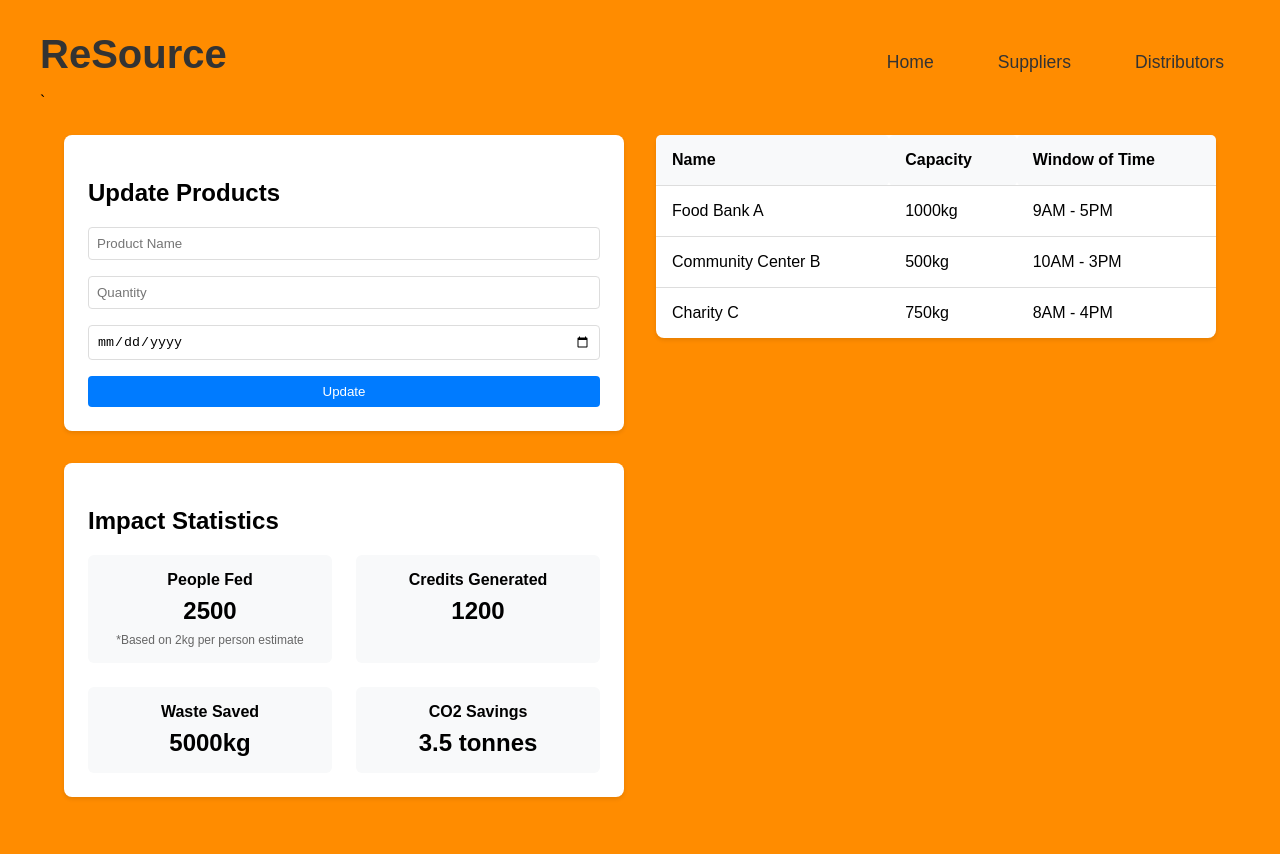
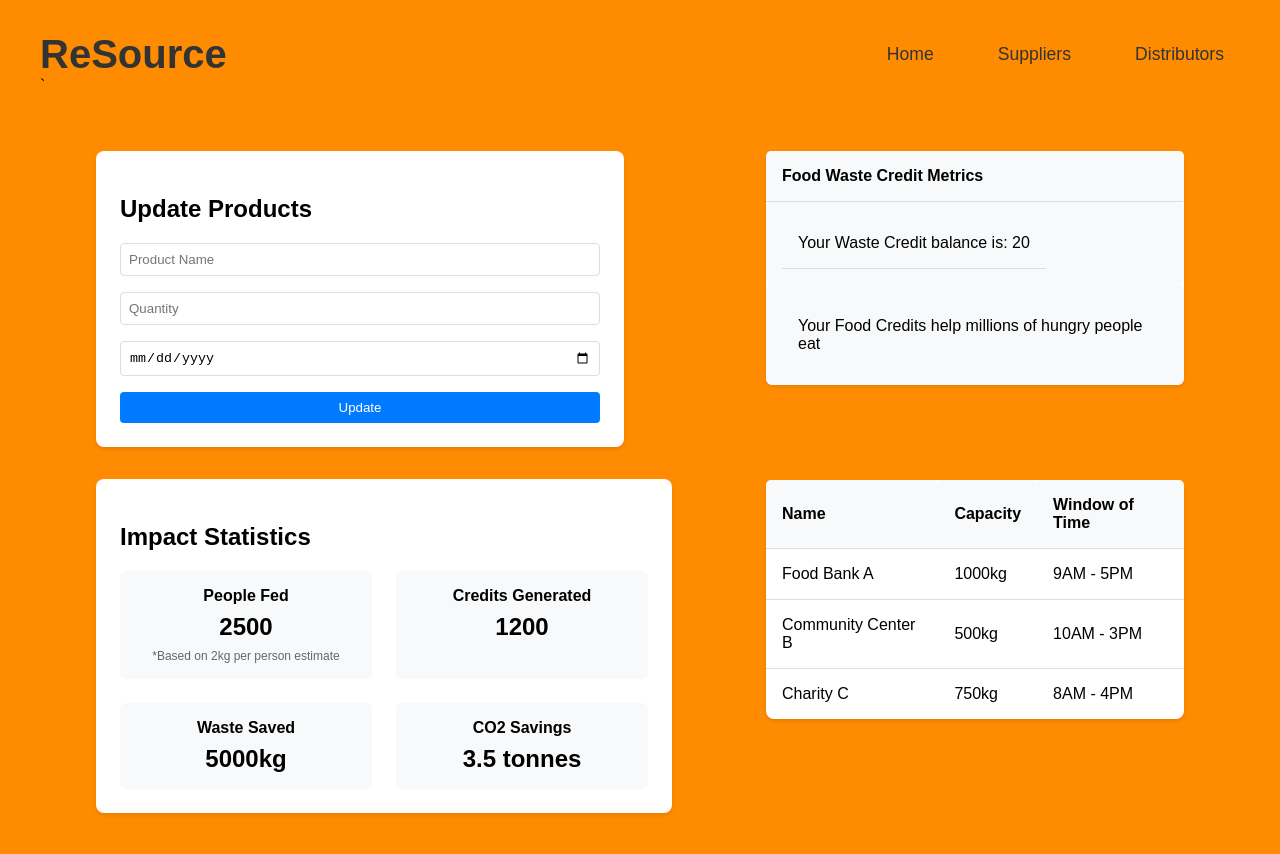
Before and after one commit to raupadhyaya04/ICHack25, a React (Create React App) app in the folder Webpage/resource/: page /suppliers in a window 1280 px wide. Shown: the top 854 px of the page. Built offline with nearby package versions, Linux system fonts and the light colour scheme.

Commit message:
Frontend stuff + plotly I think?????

```diff
--- a/Webpage/resource/src/app.css
+++ b/Webpage/resource/src/app.css
@@ -140,30 +140,31 @@ body {
   }
 }
 
-.title {
-  margin: 0;
-  padding-bottom: 1rem;
-}
-
 .distributors-page {
   padding: 1.5rem;
 }
 
 .dashboard-container {
-  display: flex;
+  display: grid;
+  grid-template-columns: repeat(2, 1fr);
   gap: 2rem;
-  height: calc(100vh - 150px); /* Adjust based on header height */
+  padding: 2rem;
+  max-width: 1400px;
+  margin: 0 auto;
 }
 
 .left-column {
-  flex: 1;
   display: flex;
   flex-direction: column;
   gap: 2rem;
+  margin-left: 0px;
 }
 
 .right-column {
-  flex: 1;
+  display: flex;
+  flex-direction: column;
+  gap: 2rem;
+  margin-left: 110px;
 }
 
 .product-updates {
@@ -199,6 +200,7 @@ body {
   padding: 1.5rem;
   border-radius: 8px;
   box-shadow: 0 2px 4px rgba(0,0,0,0.1);
+  width: 100%;
 }
 
 .stats-grid {
@@ -232,59 +234,69 @@ body {
   color: #666;
 }
 
+.table-container {
+  width: 100%;
+  overflow-x: auto;
+}
+
+.credStats-table {
+  width: 100%;
+  border-collapse: collapse;
+  background-color: #ffffff;
+  box-shadow: 0 2px 4px rgba(0,0,0,0.1);
+  border-radius: 8px;
+  margin: 0;
+  margin-top: 0px;
+}
+
 .distributors-table {
   width: 100%;
   border-collapse: collapse;
   background-color: #ffffff;
   box-shadow: 0 2px 4px rgba(0,0,0,0.1);
   border-radius: 8px;
+  margin: 0;
+  margin-top: 63px;
 }
 
 .distributors-table th,
-.distributors-table td {
+.distributors-table td,
+.credStats-table th,
+.credStats-table td {
   padding: 1rem;
   text-align: left;
   border-bottom: 1px solid #ddd;
   border-radius: 5px;
 }
 
-.distributors-table th {
+.distributors-table th,
+.credStats-table th {
   background-color: #f8f9fa;
   font-weight: 600;
-  border-radius: 5px;
 }
 
-.distributors-table tr:last-child td {
+.distributors-table tr:last-child td,
+.credStats-table tr:last-child td {
   border-bottom: none;
 }
 
-@media (max-width: 768px) {
+@media (max-width: 1024px) {
   .dashboard-container {
-    flex-direction: column;
+    grid-template-columns: 1fr;
   }
 
   .stats-grid {
-    grid-template-columns: 1fr;
+    grid-template-columns: repeat(2, 1fr);
   }
 }
 
-.credits-counter {
-  background-color: #f5f5f5;
-  padding: 10px 20px;
-  border-radius: 5px;
-  margin-bottom: 20px;
-  font-weight: bold;
-}
+@media (max-width: 768px) {
+  .stats-grid {
+    grid-template-columns: 1fr;
+  }
 
-.content-container {
-  display: grid;
-  gap: 20px;
-  grid-template-columns: 1fr;
-}
-
-@media (min-width: 768px) {
-  .content-container {
-    grid-template-columns: 1fr 1fr;
+  .dashboard-container {
+    padding: 1rem;
   }
 }
 
--- a/Webpage/resource/src/pages/Suppliers.js
+++ b/Webpage/resource/src/pages/Suppliers.js
@@ -25,6 +25,11 @@ function Suppliers() {
       { name: "Community Center B", capacity: "500kg", window: "10AM - 3PM" },
       { name: "Charity C", capacity: "750kg", window: "8AM - 4PM" },
     ];
+
+    const creditStats = [
+      { Fact: "Your Waste Credit balance is: 20"},
+      { Fact: "Your Food Credits help millions of hungry people eat"}
+    ]
 
     return (
       <div>
@@ -86,8 +91,25 @@ function Suppliers() {
               </div>
             </div>
 
-            {/* Right Column - Distributors Table */}
+            {/* Upper Right Column - Credit Stats Table */}
             <div className="right-column">
+                <table className="credStats-table">
+                  <thead>
+                    <tr>
+                      <th>Food Waste Credit Metrics</th>
+                    </tr>
+                  </thead>
+                  <tbody>
+                    {creditStats.map((creditStat, index) => (
+                      <tr key={index}>
+                        <div className="stat-box">
+                        <td>{creditStat.Fact}</td>
+                        </div>
+                      </tr>
+                    ))}
+                  </tbody>
+                </table>
+            {/* Lower Right Column - Distributors Table */}
               <table className="distributors-table">
                 <thead>
                   <tr>
--- a/package.json
+++ b/package.json
@@ -1,5 +1,7 @@
 {
   "dependencies": {
-    "react": "^19.0.0"
+    "plotly.js": "^3.0.0",
+    "react": "^19.0.0",
+    "react-plotly.js": "^2.6.0"
   }
 }
```
Also changed, not shown: 1 other file (tests, documents, lock files or other folders).
